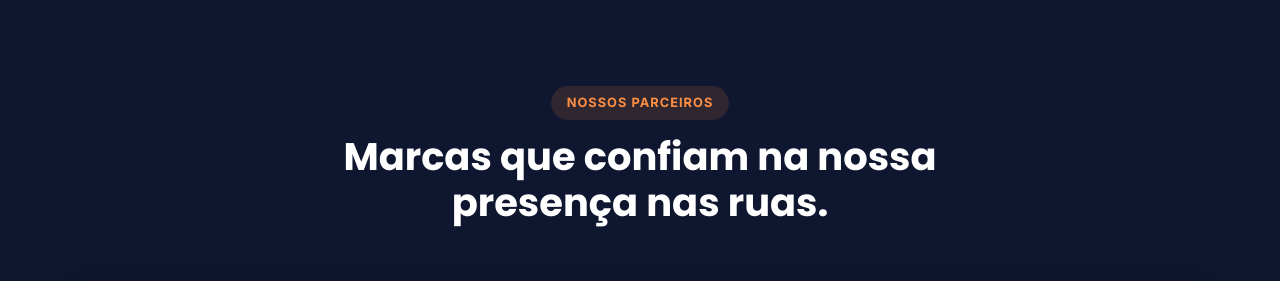
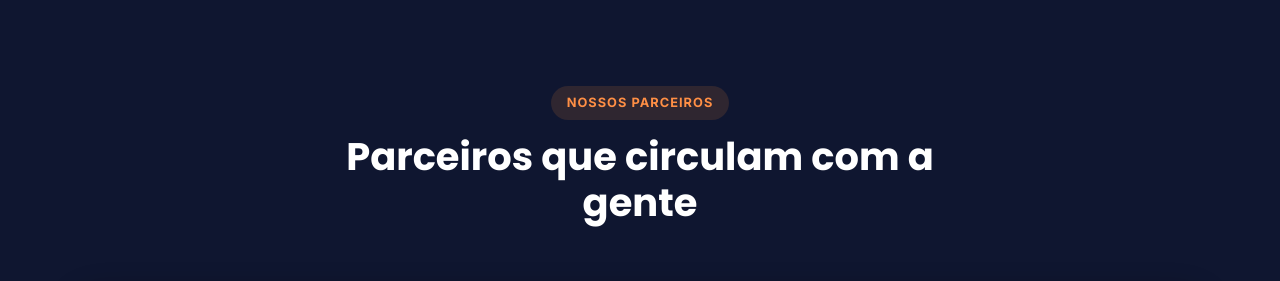
Before and after one commit to sulzzx/total-midiabus, a plain HTML site: page index.html in a window 1280 px wide. Shown: the part 3240-3521 px from the top of the page. Drawn offline with Linux system fonts and the light colour scheme.

Commit message:
Update heading text for partners section

```diff
--- a/index.html
+++ b/index.html
@@ -255,7 +255,7 @@
     <div class="container">
       <div class="section-head reveal">
         <span class="eyebrow">Nossos Parceiros</span>
-        <h2>Marcas que confiam na nossa presença nas ruas.</h2>
+        <h2>Parceiros que circulam com a gente</h2>
       </div>
       <div class="partners-card reveal">
         <picture>
```
